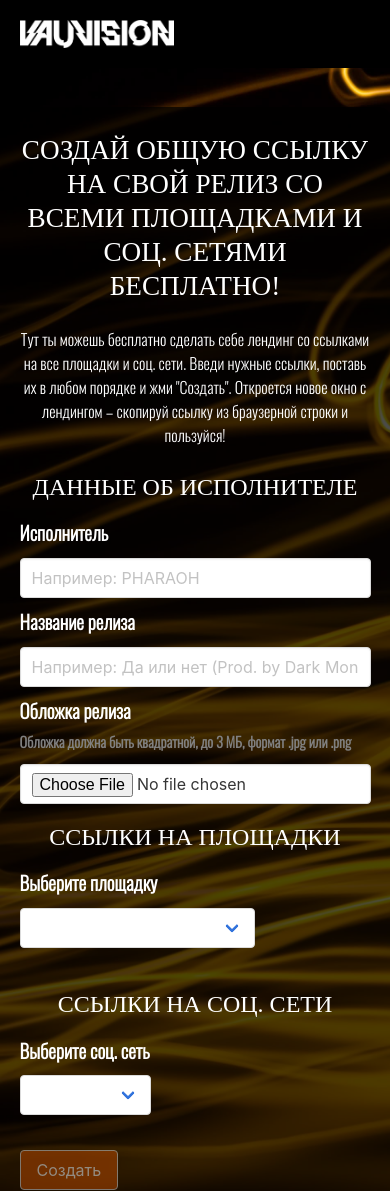
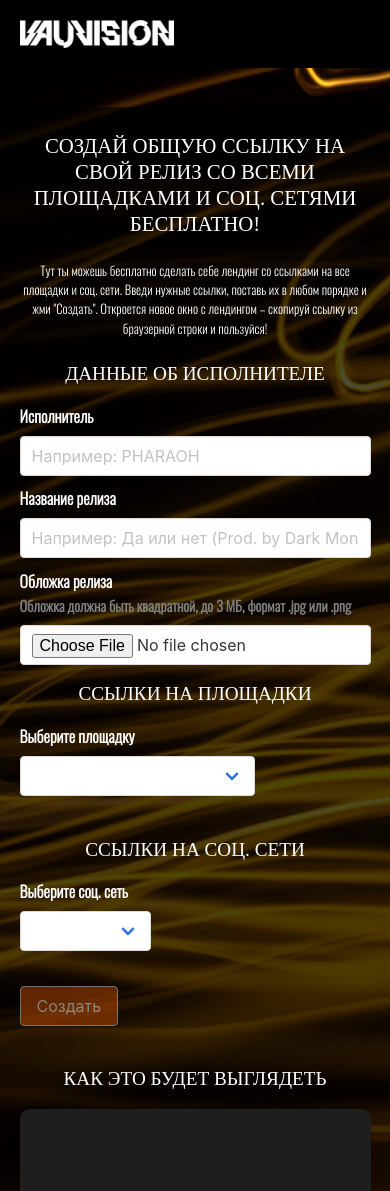
Before and after one commit to MrFzovpec/vauvisionlink, a Django app: page / in a window 390 px wide. Shown: the top 1191 px of the page. Run offline with Django 3.2, Linux system fonts and the light colour scheme; some web fonts are replaced.

Commit message:
Font edit 5

```diff
--- a/static/styles/css/media.css
+++ b/static/styles/css/media.css
@@ -26,10 +26,16 @@
 
 @media only screen and (max-width: 450px) {
     body{
-        font-size: 1em;
+        font-size: 0.8em;
     }
     h1.subtitle{
-        font-size: 1.7rem;
+        font-size: 1.3rem;
+    }
+    .subtitle.is-4{
+        font-size: 1.2rem;
+    }
+    label.label{
+        font-size: 1rem;
     }
     .column.is-three-fifth-desktop.is-two-fifth-mobile {
         font-size: 0.8rem;
```
